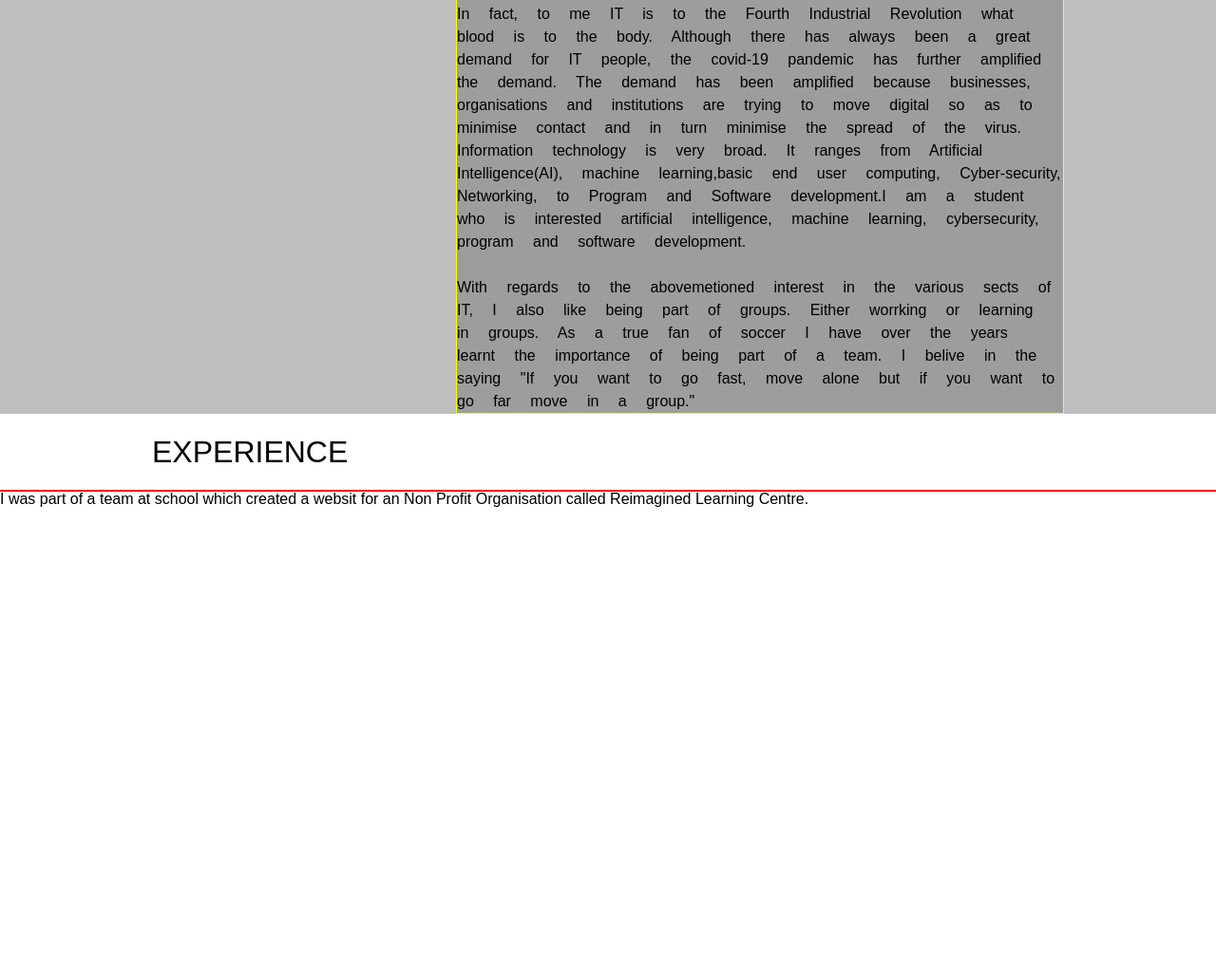
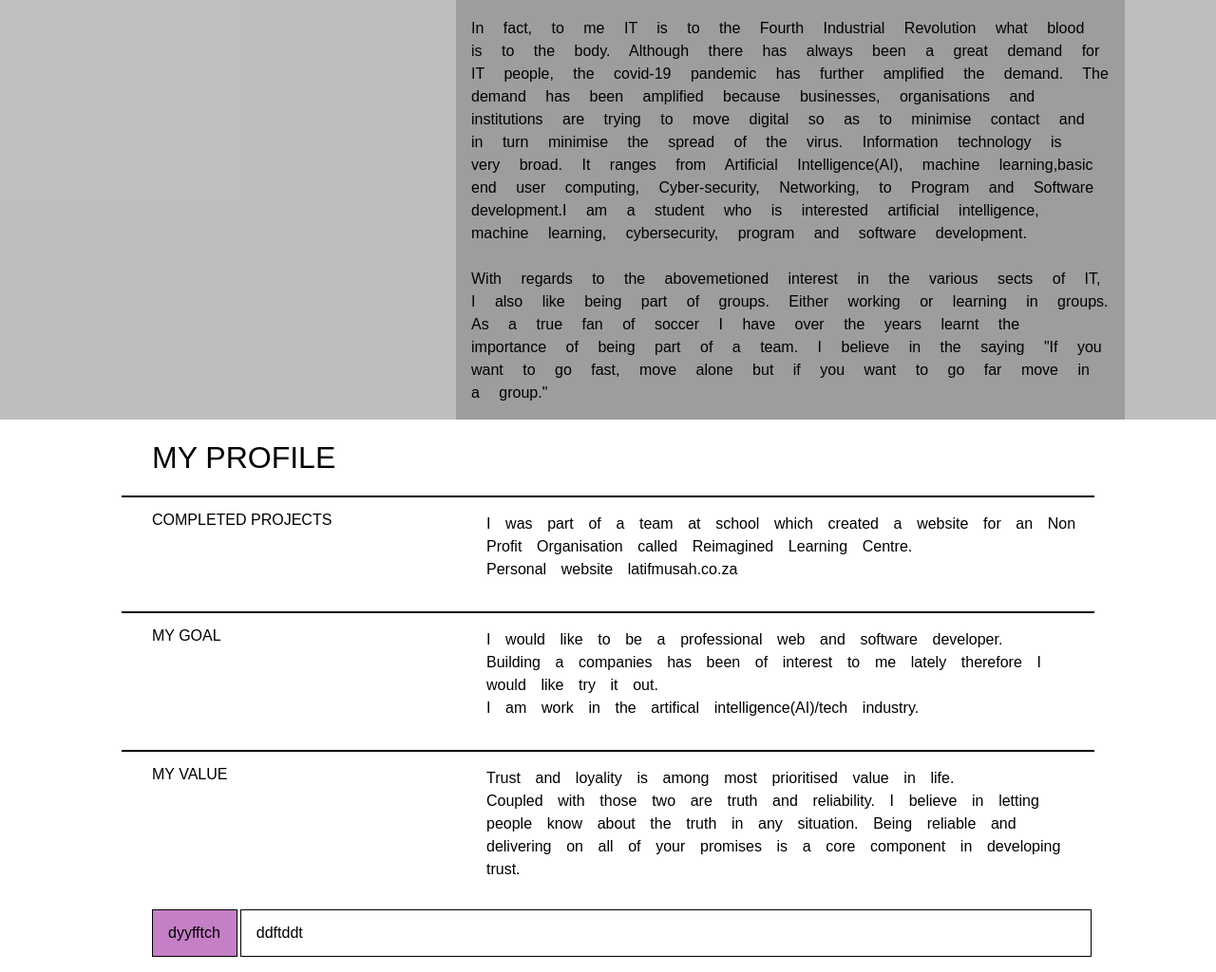
Before and after one commit to Bazaawe/Bazaawe.github.io, a plain HTML site: page index.html in a window 1280 px wide. Shown: the part 804-1828 px from the top of the page at 95% size. Before the commit the page ends 1338 px from the top, so only its background shows below. Drawn offline with Linux system fonts and the light colour scheme.

Commit message:
First Upload
Test 1

```diff
--- a/css/style.css
+++ b/css/style.css
@@ -3,6 +3,8 @@
 .header-title {	color: #fff;
 		width: 150%;
 		top: 5em;
+		//font-size: 3em;
+		//color: #fff;
  }
 
 .header-wrap {
@@ -39,17 +41,28 @@
 }
 
 .paragraph-title {
+
+}
+
+.paragraph-title-1 {
+	display: inline-block;
+	font-size: 2em;
+	padding:1em 5em 1em 5em;
+}
+
+.paragraph-title-2 {
+	display: inline-block;
 	font-size: 2em;
 	padding:1em 5em 1em 5em;
 }
 
 .container {
-	border: 1px solid yellow;
 	margin-left: 30em;
-	width: 50%;
+	width: 55%;
 	background-color: rgba(127, 127, 127, 50%);
 	word-spacing: 1em;
 	line-height: 1.5em;
+	padding: 1em;
 }
 
 .paragraph-words {
@@ -57,6 +70,13 @@
 	overflow: left;
 	margin-left: 2em;
 }
+
+.paragraph-words-1 {
+	font-style: italic;
+	position: relative; left: 27em;
+	font-size: 1.5em;
+}
+
 
 .paragraph-story {
 
@@ -68,21 +88,155 @@
 	padding:1em 5em 1em 5em;
 }
 
-.hr {
+.experience-container {
+	position: relative;
+}
+
+.experience-header {
+	display: inline-block;
+	position: absolute;	top: 1em; left: 10em;
+}
+
+.experience-words {
+	width: 65%;
+	display: inline-block;
+	position: relative;	left: 24em;
+	padding: 1em 2em 2em 8em;
+	word-spacing: .7em;
+	line-height: 1.5em;
+}
+
+.goal-container {
+	position: relative;
+}
+
+.goal-header {
+	display: inline-block;
+	position: absolute;	top: 1em; left: 10em;
+}
+
+.goal-words {
+	width: 60%;
+	display: inline-block;
+	position: relative;	top: 0em; left: 24em;
+	padding: 1em 2em 2em 8em;
+	word-spacing: .7em;
+	line-height: 1.5em;
+}
+
+.value-container {
+	position: relative;
+}
+
+.value-header {
+	display: inline-block;
+	position: absolute;	top: 1em; left: 10em;
+}
+
+.value-words {
+	width: 60%;
+	display: inline-block;
+	position: relative;	left: 24em; top: 1em;
+	padding: 0em 2em 6em 8em;
+	word-spacing: .7em;
+	line-height: 1.5em;
+}
+
+.first-line {
 	display: block;
 	height: .1em;
-	background-color: red;
+	background-color: #000;
+	width: 80%;
+	margin: auto;
 }
 
-@media screen and (max-width: 50em) {
-	.header-title { font-size: 3em; }
+.second-line {
+	display: block; top: 0em;
+	position: 	relative;
+	height: .15em;
+	background-color: #000;
+	width: 80%;
+	margin: 0 auto;
+}
+
+.third-line {
+	display: block; top: 0em;
+	position: 	relative;
+	height: .1em;
+	background-color: #000;
+	width: 80%;
+	margin: 0 auto;
+}
+
+.footer-10 {
+	display: inline-block;	;
+	width: 	7%;
+	border: 1px solid #000;
+	background-color: rgba(	173, 73, 174, 70%);
+	position: absolute; bottom: 0em; left: 10em;
+	padding: 1em;
+}
+
+.footer-20 {
+	display: inline-block;
+	width: 	70%;
+	border: 1px solid #000;
+	position: absolute; bottom: 0em; left: 15.8em;
+	padding: 1em;
+}
+
+.contactbox {
+	width: 100%;
+}
+
+.contactbox-right {
+	display: inline-block;
+	background-color: rgba(0,0,0,80%);
+	width: 50%;
+	position: relative;
+	margin-left: 0em;
+}
+
+.contactbox-left {
+	display: inline-block;
+	background-color: rgba(163,73,164,80%);
+	width: 50%;
+	position: absolute;	 right: 0em;
+	padding: 1.5em 3em .5em 3em;
+
+}
+
+.contactbox-header {
+	font-size: 5em;
+	width: 60%;
+	color: rgb(255,255,255);
+
+	position: relative; left: 2em;
+}
+
+.contactbox-details {
+	font-size: 2em;
+	position: relative; left: ;
+
+}
+
+@media handheld and (max-width: 50em) {
+	.header-title {
+		font-size: 3em;
+		color: #fff;
+
+	}
+
+	body, html {
+		background-color: red;
+	}
 }
 
 @media screen and (min-width: 50em) {
 	.header-title { font-size: 5em; }
 
 	.header-wrap {
-		/**/
+		//
 		overflow: auto;
 	}
 	.header-aside {
@@ -96,4 +250,4 @@
 		width: 60%;
 
 	}
-}
+}*/
--- a/index.html
+++ b/index.html
@@ -20,20 +20,40 @@
 	</div></section>
 
 	<section class="paragraph">
-			<div class="paragraph-title">ABOUT ME</div>
+			<div class="paragraph-title">
+			<div class="paragraph-title-1"><a href="index.html">ABOUT ME</a></div>
+			<div class="paragraph-title-2"><a href="Contact/index.html">CONTACT ME</a></div></div>
 			<p class="paragraph-words">"If competition is healthy then domination is immunity" <br>Grant Cardone</p>
-			<div class="container"><p class="paragraph-story">My name is Latif. I am a first year Information Technology(IT) student at Richfield Graduate Institute of Technology. I aspire to a software developer at the end of my studying period. This is because I enjoy programming and developing websites. I believe is a the center of the Fourth Industrial Revolution.<hr></p>
+			<div class="container"><p class="paragraph-story">My name is Latif. I am a first year Information Technology(IT) student at Richfield Graduate Institute of Technology. I aspire to be a software developer at the end of my studying period. This is because I enjoy programming and developing websites. I believe we are at the center of the Fourth Industrial Revolution.<hr></p>
 			<br> <p>In fact, to me IT is to the Fourth Industrial Revolution what blood is to the body. Although there has always been a great demand for IT people, the covid-19 pandemic has further amplified the demand. The demand has been amplified because businesses, organisations and institutions are trying to move digital so as to minimise contact and in turn minimise the spread of the virus. Information technology is very broad. It ranges from Artificial Intelligence(AI), machine learning,basic end user computing, Cyber-security, Networking, to Program and Software development.I am a student who is interested artificial intelligence, machine learning, cybersecurity, program and software development.</p>
 			<br>
-			<p>With regards to the abovemetioned interest in the various sects of IT, I also like being part of groups. Either worrking or learning in groups. As a true fan of soccer I have over the years learnt the importance of being part of a team. I belive in the saying "If you want to go fast, move alone but if you want to go far move in a group." </p>
+			<p>With regards to the abovemetioned interest in the various sects of IT, I also like being part of groups. Either working or learning in groups. As a true fan of soccer I have over the years learnt the importance of being part of a team. I believe in the saying "If you want to go fast, move alone but if you want to go far move in a group." </p>
 			</div>
 	</section>
 
 	<section class="experience">
-		<h1 class="experience-h1">EXPERIENCE</h1>
-		   <hr class="hr" />
-		<p class="experience-words">I was part of a team at school which created a websit for an Non Profit Organisation called Reimagined Learning Centre.</p>
+		<h1 class="experience-h1">MY PROFILE</h1>
+		   <hr class="first-line" />
+		<div class="experience-container">
+			<h2 class="experience-header">COMPLETED PROJECTS</h2>
+			<p class="experience-words">I was part of a team at school which created a website for an Non Profit Organisation called Reimagined Learning Centre.<br>	Personal website <a href="latifmusah.co.za">latifmusah.co.za</a></p>
 
+		</div>
+
+		   <hr class="second-line" />
+		<div class="goal-container">
+			<h2 class="goal-header">MY GOAL</h2>
+			<p class="goal-words">I would like to be a professional web and software developer. <br>  Building a companies has been of interest to me lately therefore I would like try it out. <br> I am work in the artifical intelligence(AI)/tech industry.<p>
+
+		</div>
+
+			<hr class="third-line" />
+		<div class="value-container">
+			<h2 class="value-header">MY VALUE</h2>
+			<p class="value-words">Trust and loyality is among most prioritised value in life.<br> Coupled with those two are truth and reliability. I believe in letting people know about the truth in any situation. Being reliable and delivering on all of your promises is a core component in developing trust.  </p>
+		</div>
 	</section>
+	<div class="footer-10">dyyfftch</div>
+	<div class="footer-20">ddftddt</div>
 </body>
 </html>
```
Also changed, not shown: Contact/index.html (added, +42 -0 lines).
